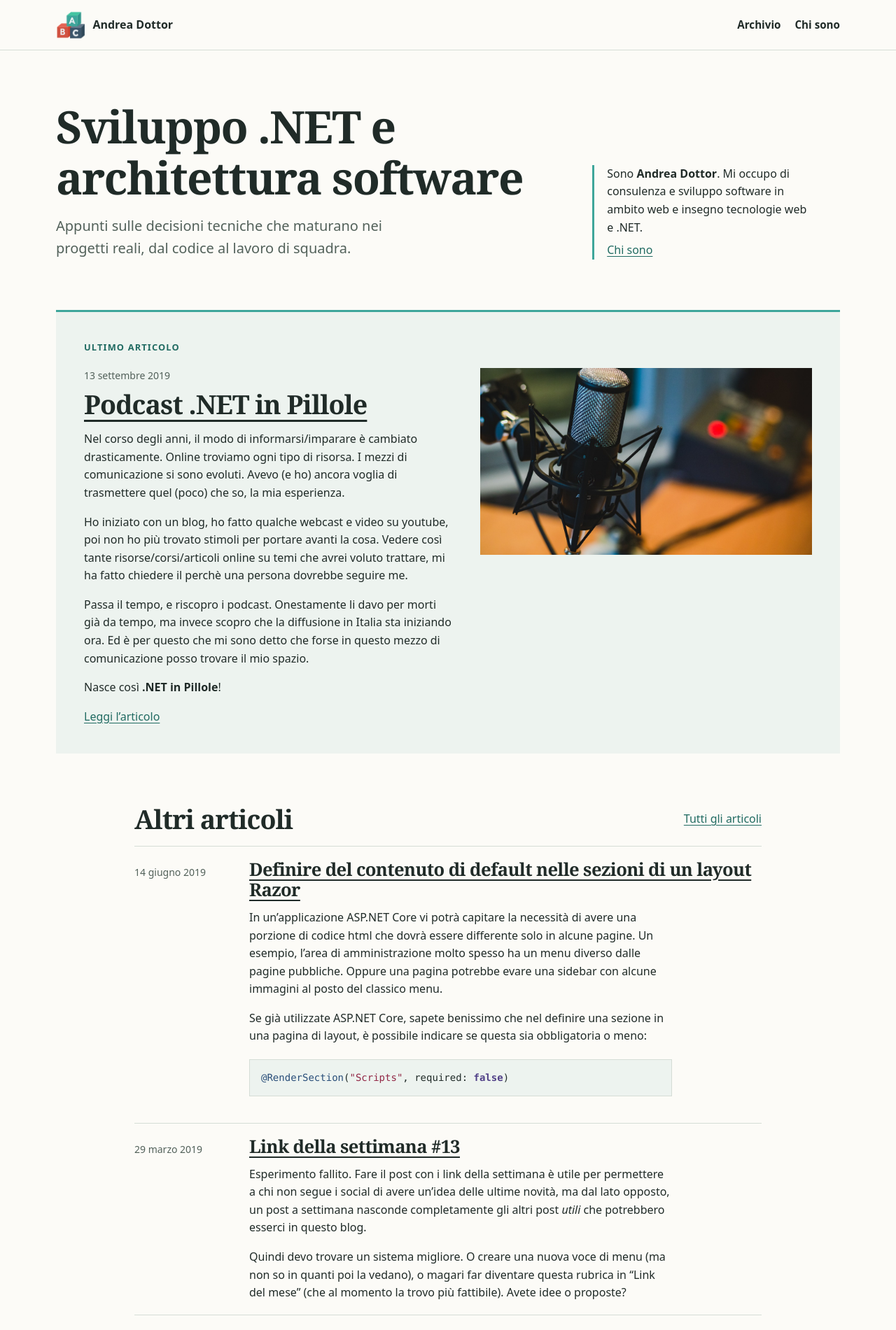
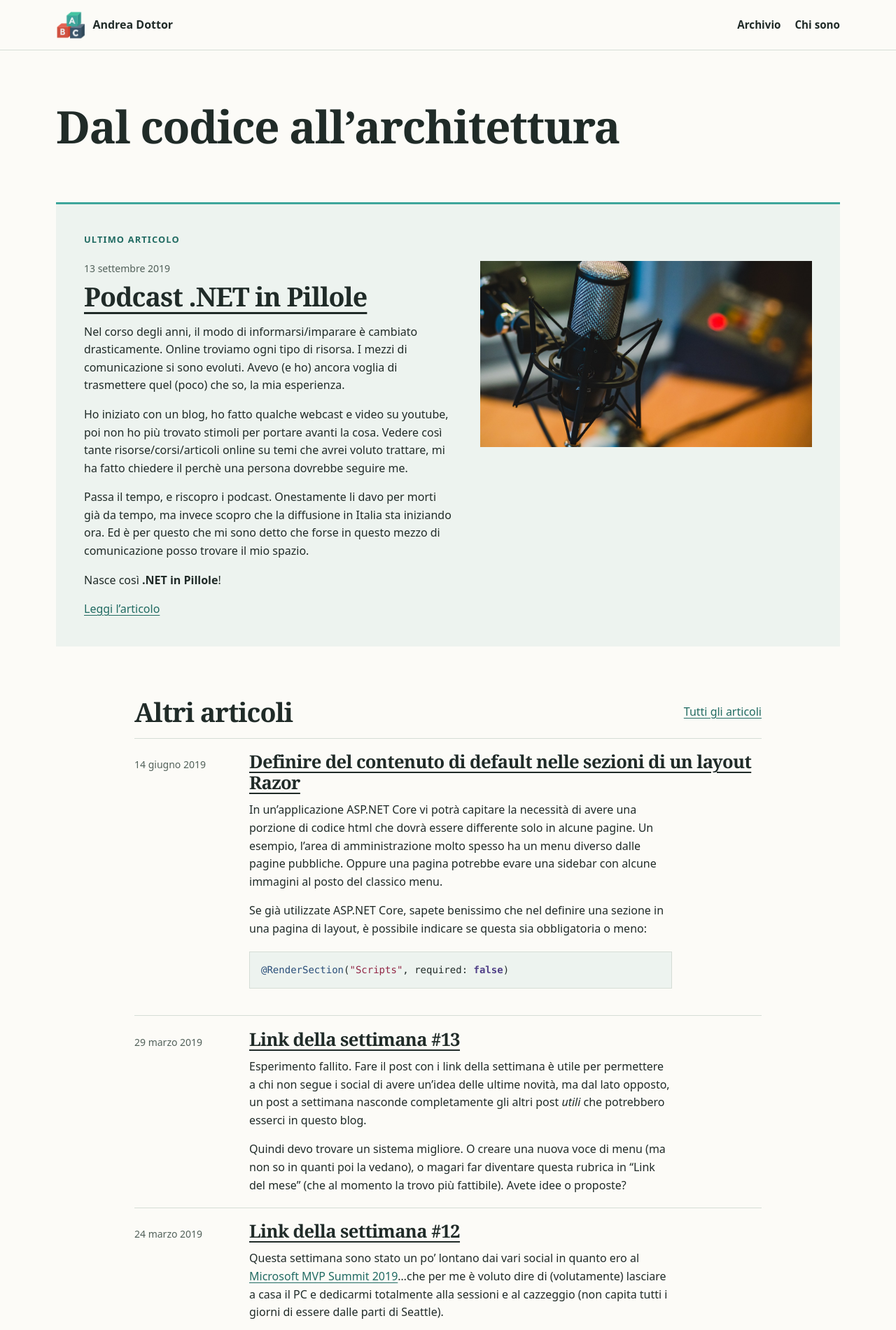
Before and after one commit to andreadottor/abc.dottor.net, a Jekyll site: the page built from index.html, in a window 1280 px wide. Shown: the top 1901 px of the page at 70% size. Built offline with Jekyll 4.4.1, drawn with Linux system fonts in a browser that asks for light colours; the list of posts is cut into pages by our own code.

Commit message:
Semplifica la homepage e aggiorna il titolo

```diff
--- a/_layouts/home.html
+++ b/_layouts/home.html
@@ -1,16 +1,7 @@
 ---
 layout: default
 ---
-<section class="home-intro" aria-labelledby="home-title">
-  <div>
-    <h1 id="home-title">Sviluppo .NET e<br class="intro-break"> architettura software</h1>
-    <p class="intro-lead">Appunti sulle decisioni tecniche che maturano nei progetti reali, dal codice al lavoro di squadra.</p>
-  </div>
-  <aside class="author-note" aria-label="L’autore">
-    <p>Sono <strong>{{ site.author | escape }}</strong>. Mi occupo di consulenza e sviluppo software in ambito web e insegno tecnologie web e .NET.</p>
-    <a href="{{ '/about/' | relative_url }}">Chi sono</a>
-  </aside>
-</section>
+<h1 class="home-title">Dal codice all’architettura</h1>
 
 {{ content }}
 
--- a/assets/css/style.scss
+++ b/assets/css/style.scss
@@ -142,14 +142,10 @@ iframe { max-width: 100%; }
   text-decoration-thickness: 2px;
 }
 
-.home-intro {
-  display: grid;
-  grid-template-columns: minmax(0, 1fr);
-  gap: 1.75rem;
+.home-title {
   padding-block: var(--section-space);
+  text-wrap: balance;
 }
-
-.intro-break { display: none; }
 
 .intro-lead {
   max-width: 42ch;
@@ -157,15 +153,6 @@ iframe { max-width: 100%; }
   color: var(--muted);
   font-size: clamp(1.06rem, 2vw, 1.25rem);
 }
-
-.author-note {
-  max-width: 34ch;
-  align-self: end;
-  padding-inline-start: 1.15rem;
-  border-inline-start: 3px solid var(--brand);
-}
-
-.author-note p { margin-bottom: .45rem; }
 
 .latest {
   padding: clamp(1.25rem, 4vw, 2.5rem);
@@ -379,8 +366,3 @@ pre code {
   .latest-with-image .latest-image { grid-area: image; }
   .latest-with-image .latest-summary { grid-area: summary; }
 }
-
-@media (min-width: 56rem) {
-  .home-intro { grid-template-columns: minmax(0, 1fr) minmax(0, .48fr); }
-  .intro-break { display: initial; }
-}
```
